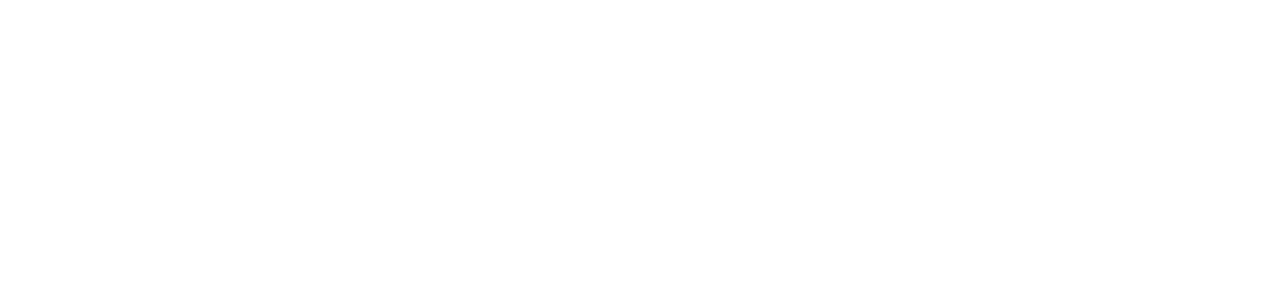
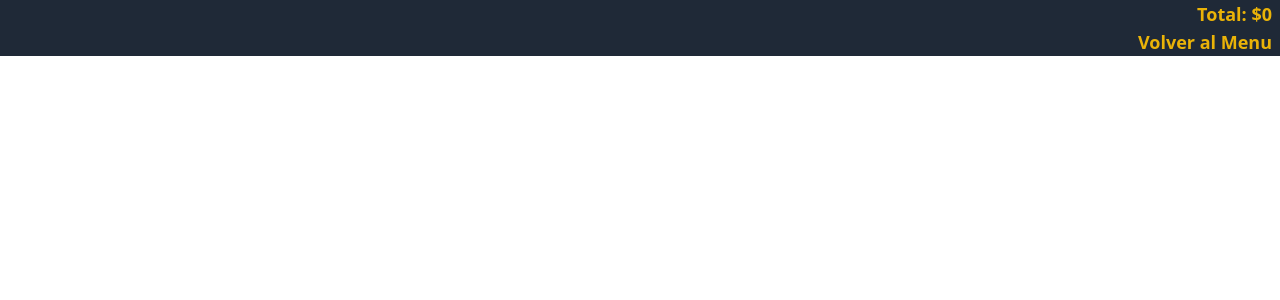
Before and after one commit to fedeferrelli/menu, a React (Create React App) app: page /pedido in a window 1280 px wide. Before the commit this address had no page. Shown: the top 300 px of the page. Built offline with nearby package versions, Linux system fonts and the light colour scheme.

Commit message:
Add OrderList page

```diff
--- a/src/App.js
+++ b/src/App.js
@@ -1,6 +1,7 @@
 import { useState } from "react";
 import Menu from "./Components/Menu";
 import DetailedDish from "./utils/DetailedDish";
+import Pedido from "./Components/Pedido";
 
 import { BrowserRouter as Router, Routes, Route } from 'react-router-dom'
 
@@ -8,14 +9,16 @@
 function App() {
 
   const [detallePlato, setDetallePlato] = useState({})
+  const [pedido, setPedido] = useState([])
 
   return (
     <Router>
 
       <Routes>
 
-        <Route path='/' exact element={<Menu setDetallePlato={setDetallePlato}/>}  />
+        <Route path='/' exact element={<Menu pedido={pedido} setPedido={setPedido} setDetallePlato={setDetallePlato}/>}  />
         <Route path='/detailedDish' exact element={<DetailedDish detallePlato={detallePlato}/>}  />
+        <Route path='/pedido' exact element={<Pedido pedido={pedido} setPedido={setPedido}/>}  />
 
 
       </Routes>
--- a/src/Components/Menu.js
+++ b/src/Components/Menu.js
@@ -15,7 +15,7 @@
 /* import {Fade} from 'react-awesome-reveal' */
 
 
-function Menu() {
+function Menu({pedido, setPedido}) {
 
 
 const [datos, setDatos] = useState([])
@@ -131,6 +131,8 @@
     <DetailedDish
     dish={detallePlato}
     setVerDetallePlato={setVerDetallePlato}
+    pedido={pedido}
+    setPedido={setPedido}
     />
 
     <Order dish={detallePlato}/>
--- /dev/null
+++ b/src/Components/Pedido.js
@@ -0,0 +1,66 @@
+import React from 'react';
+import {useNavigate} from 'react-router-dom'
+
+function Pedido({pedido, setPedido}) {
+
+    /* const myStorage = window.sessionStorage;
+    const dishes = JSON.parse(sessionStorage.dish)
+
+    console.log(JSON.parse(myStorage.dish)) */
+
+    const navigate=useNavigate()
+
+    let total = pedido.reduce(function (previousValue, currentValue) {
+        return previousValue + Number(currentValue.precio);
+      }, 0);
+
+      console.log(total)
+
+  /*   [0,1,2,3,4].reduce(function(valorAnterior, valorActual, indice, vector){
+        return valorAnterior + valorActual;
+      }, 10); */
+
+
+    return (
+        <div className="w-full bg-gray-100">
+         {pedido.map((dish)=>(
+            <div key={Math.random()} className="w-full px-2  sm:w-1/5">
+
+            <div className="w-full sm:w-full bg-gray-100 border-b border-gray-300 rounded-sm flex flex-row sm:flex-col overflow-hidden box-border"
+           >
+
+              <div className="w-3/4 sm:w-full h-full p-1">
+                <div className="text-xl text-gray-700 font-bold capitalize">
+                  {dish.plato}
+                </div>
+
+              </div>
+
+              <div className=" h-full w-1/4 sm:w-full  p-1 flex flex-col justify-between items-center">
+                <div className="text-xl font-bold text-gray-700">
+                  ${dish.precio}
+                </div>
+              </div>
+            </div>
+            </div>
+
+         ))}
+
+
+<div
+               className="w-full h-full text-center font-bold bg-gray-800 text-yellow-500 flex"
+      >
+        <h1 className="m-auto text-right text-lg  w-full pr-2 "> Total: ${total.toLocaleString('de-DE')}</h1>
+      </div>
+
+         <div
+       onClick={()=>navigate('/')}
+        className="w-full h-full text-center font-bold bg-gray-800 text-yellow-500 flex"
+      >
+        <h1 className="m-auto text-right text-lg  w-full pr-2 "> Volver al Menu</h1>
+      </div>
+        </div>
+    )
+}
+
+export default Pedido;
--- a/src/utils/DetailedDish.js
+++ b/src/utils/DetailedDish.js
@@ -1,16 +1,26 @@
-import React, {useEffect} from "react";
+import React, {useState} from "react";
 
-function DetailedDish({ dish, setVerDetallePlato }) {
+import {useNavigate} from 'react-router-dom'
+
+function DetailedDish({ dish, setVerDetallePlato, pedido, setPedido }) {
 
 
    const {image, plato, precio, descripcion} = dish
 
+  const [platos, setPlatos] = useState([])
 
+const navigate= useNavigate();
+
+const AgregarPedido = () =>{
+
+setPedido([...pedido, dish])
+navigate('/pedido')
+}
 
   return (
     <div className="bg-gray-200">
 <div className="bg-no-repeat max-h-96 overflow-hidden bg-center">
-        <img src={image} className="w-full rounded-md  " alt="plato_img" />
+        <img src={image} className="w-full" alt="plato_img" />
       </div>
 
       <div className="w-full px-1 py-3 flex flex-col justify-between items-center">
@@ -38,7 +48,7 @@
       </div>
 
       <div
-       /*  onClick={() => setVerDetallePlato(false)} */
+       onClick={()=>AgregarPedido()}
         className="w-full h-full text-center font-bold bg-gray-800 text-yellow-500 flex"
       >
         <h1 className="m-auto text-right text-lg  w-full pr-2 "> Agregar al Pedido</h1>
```
